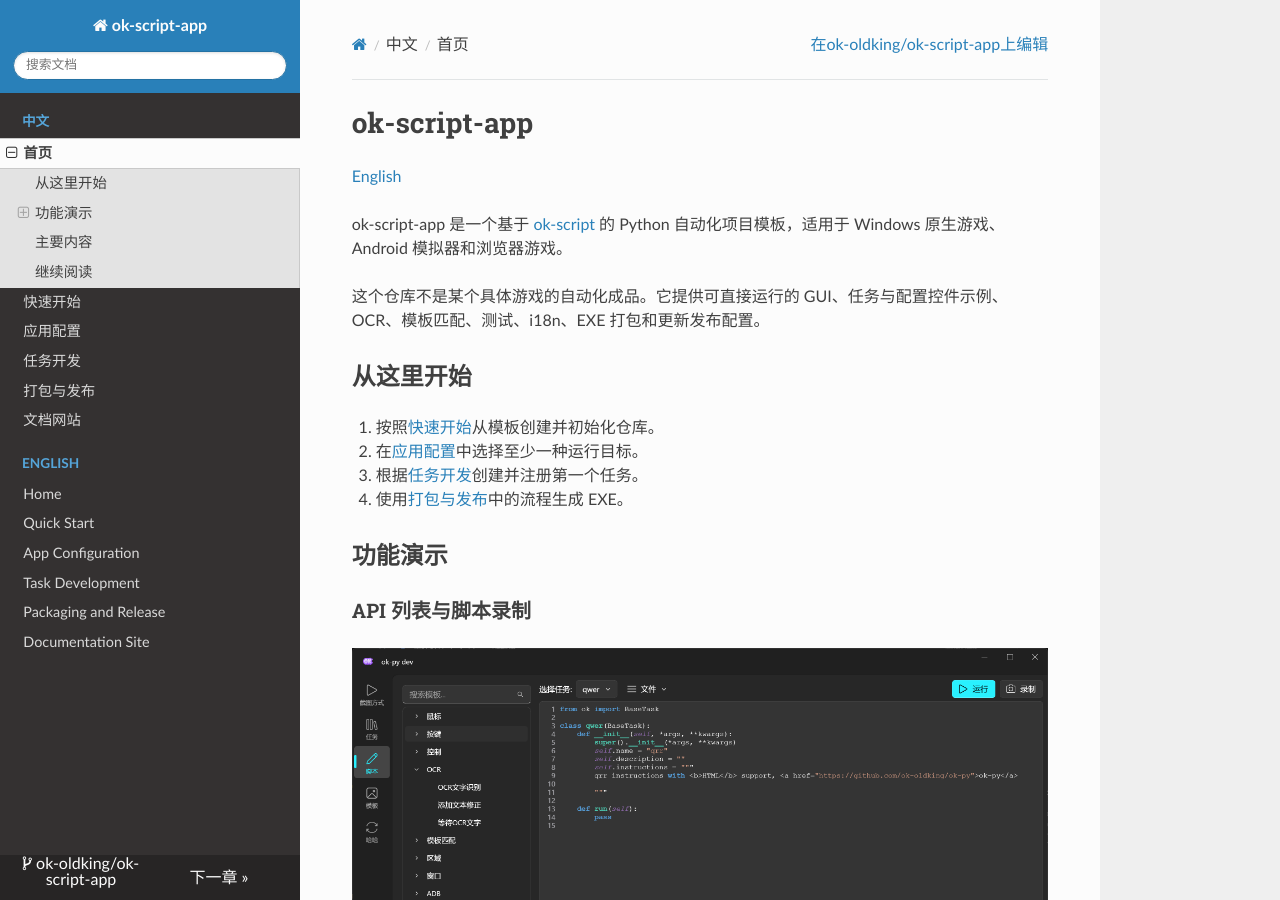
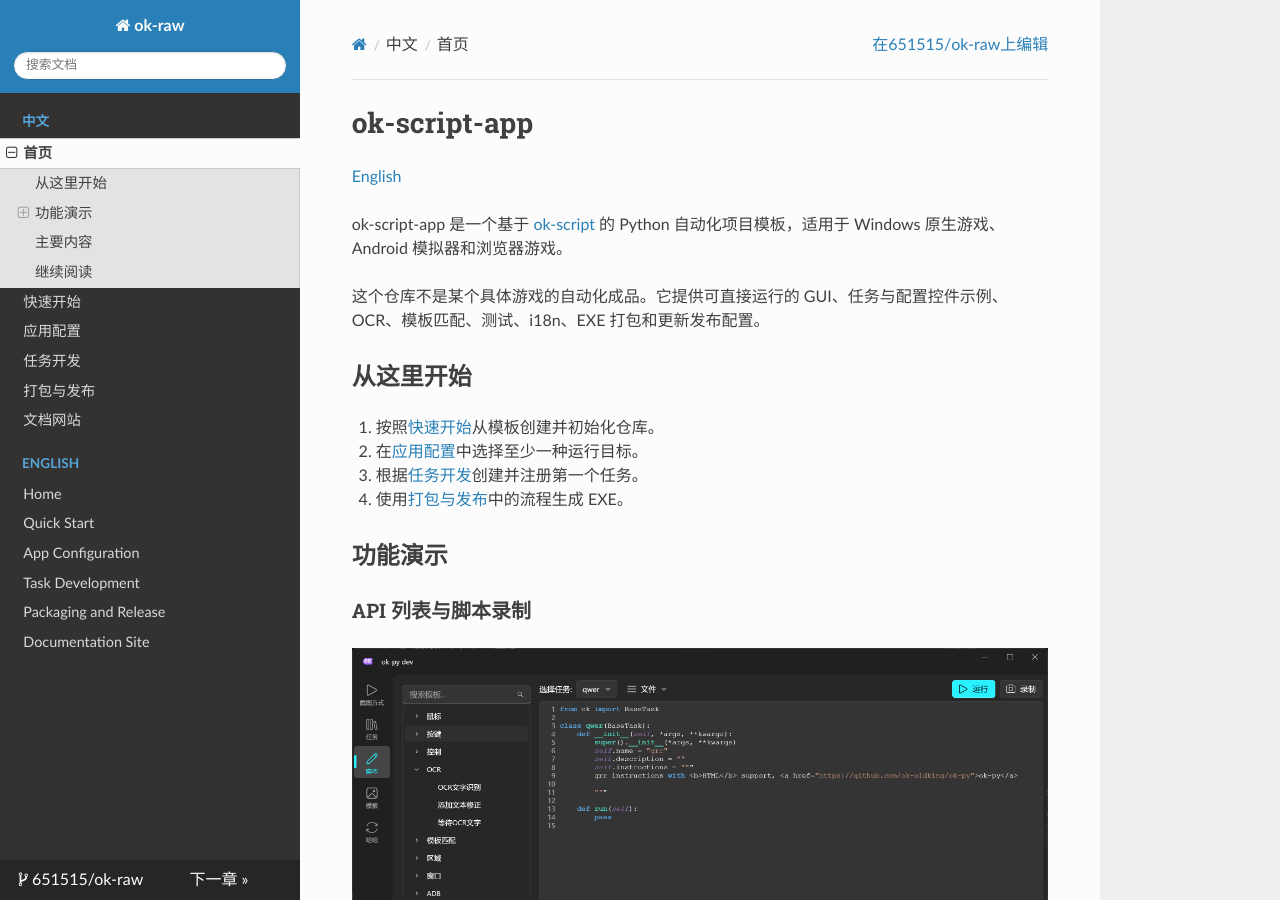
Before and after one commit to 651515/ok-raw, an MkDocs documentation site: the page built from docs/index.md, in a window 1280 px wide and 900 px high. Built offline with MkDocs 1.6.1, drawn with Linux system fonts in a browser that asks for light colours; nearby versions of some CDN libraries.

Commit message:
feat: 初始化项目为 ok-raw v0.1.0
- 重写 build.yml: 移除模板硬编码仓库、Mirror酱和 secrets，简化为测试+打包+Release
- 更新 pyappify.yml: 应用名改为 ok-raw，移除更新仓库 git_url
- 更新 pyproject.toml: name 改为 ok-raw，version 设为 0.1.0
- 更新 mkdocs.yml: site_name/repo 指向 651515/ok-raw
- 更新 README.md/README_en.md: 标题和描述改为 ok-raw
- 删除 Mirror酱 工作流 mirrorchyan_uploading.yml / mirrorchyan_release_note.yml
- .gitignore 新增 cache/
- src/config.py: 游戏配置改为 evelauncher.exe，启用 HDR 检查

```diff
--- a/mkdocs.yml
+++ b/mkdocs.yml
@@ -1,7 +1,7 @@
-site_name: ok-script-app
+site_name: ok-raw
 site_description: Build Windows, Android emulator, and browser automation apps with ok-script.
-repo_name: ok-oldking/ok-script-app
-repo_url: https://github.com/ok-oldking/ok-script-app
+repo_name: 651515/ok-raw
+repo_url: https://github.com/651515/ok-raw
 edit_uri: edit/master/docs/
 
 docs_dir: docs
--- a/pyappify.yml
+++ b/pyappify.yml
@@ -1,9 +1,8 @@
-name: "ok-script-app"
+name: "ok-raw"
 uac: true
 icon: "icons/icon.png"
 profiles:
   - name: "China"
-    git_url: "https://cnb.cool/ok-oldking/ok-script-app.git"
     admin: true
     main_script: "main.py"
     requires_python: "3.12"
@@ -11,10 +10,8 @@
     pip_args: "--no-deps"
     use_pythonw: true
     show_add_defender: true
-    # PYTHONPATH: "your/default/path" # Optional, will be "" if missing
 
   - name: "Global"
-    git_url: "https://github.com/ok-oldking/ok-script-app-update.git"
     main_script: "main.py"
     requirements: "requirements.txt"
     pip_args: "--no-deps"
--- a/pyproject.toml
+++ b/pyproject.toml
@@ -1,6 +1,6 @@
 [project]
-name = "ok-script-app"
-version = "0.0.0"
+name = "ok-raw"
+version = "0.1.0"
 requires-python = ">=3.12,<3.13"
 dependencies = []
 
```
Also changed, not shown: README.md (+3 -3 lines), README_en.md (+3 -3 lines), 5 other files.
